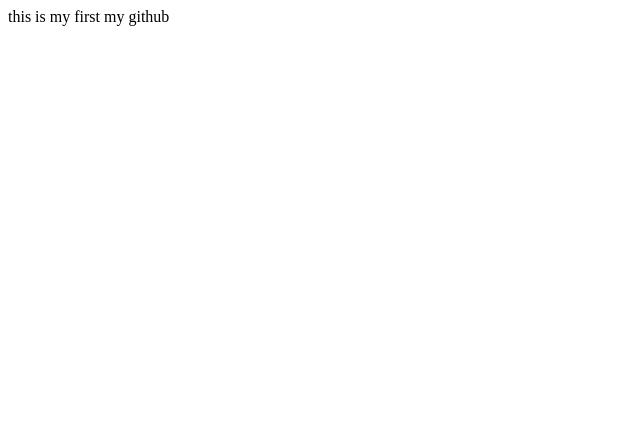
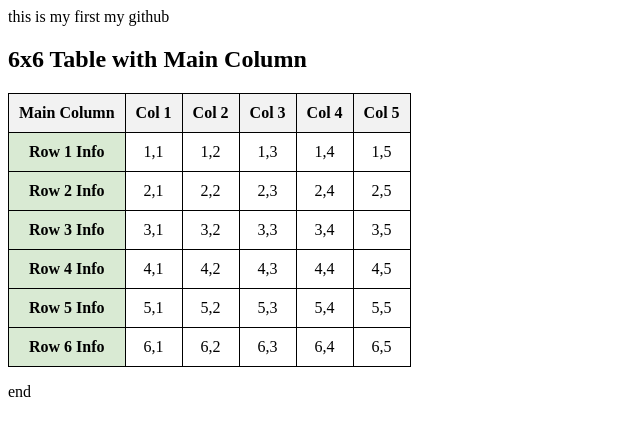
Before and after one commit to Huzaifariazkhan/huzaifa1, a plain HTML site: page index.html in a window 1280 px wide. Shown: the whole page, without its empty margins (0-640 px from the left). Drawn offline with Linux system fonts and the light colour scheme.

Commit message:
Updated code

```diff
--- a/index.html
+++ b/index.html
@@ -7,5 +7,89 @@
 </head>
 <body>
     this is my first my github
+    <style>
+        table, th, td {
+            border: 1px solid black;
+            border-collapse: collapse;
+            padding: 10px;
+            text-align: center;
+        }
+        th {
+            background-color: #f2f2f2;
+        }
+        .main-col {
+            background-color: #d9ead3; /* thoda alag color first column ke liye */
+            font-weight: bold;
+        }
+    </style>
+</head>
+<body>
+
+<h2>6x6 Table with Main Column</h2>
+
+<table>
+    <!-- Table Header -->
+    <tr>
+        <th>Main Column</th>
+        <th>Col 1</th>
+        <th>Col 2</th>
+        <th>Col 3</th>
+        <th>Col 4</th>
+        <th>Col 5</th>
+    </tr>
+
+    <!-- Table Rows -->
+    <tr>
+        <td class="main-col">Row 1 Info</td>
+        <td>1,1</td>
+        <td>1,2</td>
+        <td>1,3</td>
+        <td>1,4</td>
+        <td>1,5</td>
+    </tr>
+    <tr>
+        <td class="main-col">Row 2 Info</td>
+        <td>2,1</td>
+        <td>2,2</td>
+        <td>2,3</td>
+        <td>2,4</td>
+        <td>2,5</td>
+    </tr>
+    <tr>
+        <td class="main-col">Row 3 Info</td>
+        <td>3,1</td>
+        <td>3,2</td>
+        <td>3,3</td>
+        <td>3,4</td>
+        <td>3,5</td>
+    </tr>
+    <tr>
+        <td class="main-col">Row 4 Info</td>
+        <td>4,1</td>
+        <td>4,2</td>
+        <td>4,3</td>
+        <td>4,4</td>
+        <td>4,5</td>
+    </tr>
+    <tr>
+        <td class="main-col">Row 5 Info</td>
+        <td>5,1</td>
+        <td>5,2</td>
+        <td>5,3</td>
+        <td>5,4</td>
+        <td>5,5</td>
+    </tr>
+    <tr>
+        <td class="main-col">Row 6 Info</td>
+        <td>6,1</td>
+        <td>6,2</td>
+        <td>6,3</td>
+        <td>6,4</td>
+        <td>6,5</td>
+    </tr>
+</table>
+
+<p>end</p>
+
 </body>
 </html>
```
